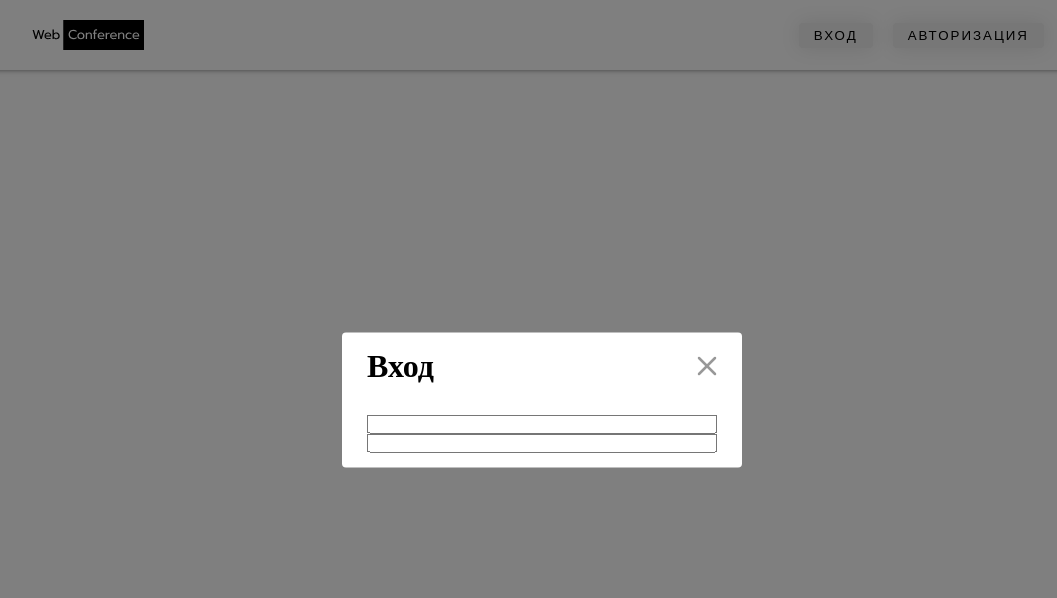
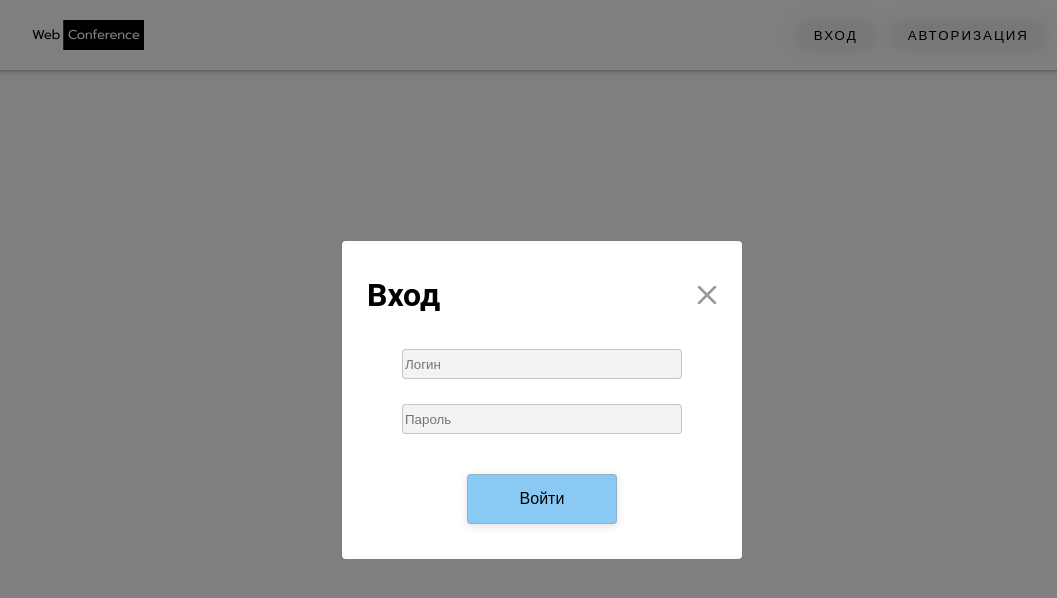
Before and after one commit to This-is-ellesar/video-chat-frontend, a React (Create React App) app: page / in a window 1280 px wide. Both pictures are taken after a click on the button "ВХОД". Shown: the top 598 px of the page, without its empty margins (98-1155 px from the left). Built offline with nearby package versions, Linux system fonts and the light colour scheme.

Commit message:
Модальное окно входа

```diff
--- a/src/assets/style/AppGlobal.tsx
+++ b/src/assets/style/AppGlobal.tsx
@@ -1,8 +1,16 @@
-import styled, { createGlobalStyle } from 'styled-components'
+import { createGlobalStyle } from 'styled-components'
 
-export const AppComponents = createGlobalStyle `
+const robotoFont = '../fonts/Roboto-Regular.ttf'
+
+export const AppComponent = createGlobalStyle `
+    body {
+        margin: 0;
+        padding: 0;
+    }
+
     @font-face {
         font-family: 'Roboto';
-        src: url('../fonts/Roboto-Regular.ttf');
+        src: local('Roboto')
+        url(${robotoFont}) format('ttf');
     }
 `
--- a/src/assets/style/Dialog.tsx
+++ b/src/assets/style/Dialog.tsx
@@ -6,6 +6,7 @@ export const Dialog = styled.div `
     display: ${ ({ toggle } : any) => toggle ? 'block' : 'none'};
     width: 100%;
     height: 100%;
+    font-family: 'Roboto';
 `
 
 export const DialogContainer = styled.div `
@@ -29,12 +30,16 @@ export const Overlay = styled.div `
 export const Title = styled.div `
     display: flex;
     justify-content: space-between;
-    padding: 15px 25px;
+    height: max-content;
+    padding: 35px 25px;
     img {
         cursor: pointer;
+    }
+    h1 {
+        margin: 0;
     }
 `
 
 export const Content = styled.div `
-    padding: 15px 25px;
+    padding: 0px 25px;
 `
--- a/src/assets/style/login/DialogSignIn.tsx
+++ b/src/assets/style/login/DialogSignIn.tsx
@@ -4,4 +4,30 @@ export const SignIn = styled.div `
     display: flex;
     flex-direction: column;
     justify-content: center;
+    align-items: center;
 `
+
+export const Input = styled.input `
+    width: 80%;
+    height: 30px;
+    margin: 0 0 25px 0;
+    background: #F3F3F3;
+    border: 0.3px solid rgba(152, 152, 152, 0.5);
+    outline: none;
+    box-sizing: border-box;
+    border-radius: 4px;
+`
+
+export const Button = styled.button `
+    width: 150px;
+    height: 50px;
+    margin: 15px 0 35px 0;
+    background: #8BC9F5;
+    border: 0.3px solid rgba(152, 152, 152, 0.5);
+    box-sizing: border-box;
+    box-shadow: 0px 2px 8px rgba(0, 0, 0, 0.13);
+    border-radius: 4px;
+    font-size: 16px;
+    outline: none;
+    cursor: pointer;
+`
--- a/src/components/login/DialogSignIn.tsx
+++ b/src/components/login/DialogSignIn.tsx
@@ -1,12 +1,13 @@
 import react from 'react'
-import { SignIn } from '../../assets/style/login/DialogSignIn'
+import { SignIn, Input, Button } from '../../assets/style/login/DialogSignIn'
 
 
 const DialogSignIn = () => {
     return (
         <SignIn>
-            <input type="text"/>
-            <input type="text"/>
+            <Input type="text" placeholder="Логин" />
+            <Input type="password" placeholder="Пароль" />
+            <Button>Войти</Button>
         </SignIn>
     )
 }
--- /dev/null
+++ b/src/font.d.ts
@@ -0,0 +1 @@
+declare module '*.ttf'
--- a/src/index.tsx
+++ b/src/index.tsx
@@ -2,18 +2,13 @@ import React from 'react';
 import ReactDOM from 'react-dom';
 import App from './App';
 import reportWebVitals from './reportWebVitals';
-import { createGlobalStyle } from 'styled-components'
 
-const AppContainer = createGlobalStyle `
-  * {
-    margin: 0;
-    padding: 0;
-  }
-`
+import { AppComponent } from './assets/style/AppGlobal'
+
 
 ReactDOM.render(
   <>
-    <AppContainer />
+    <AppComponent />
     <App />
   </>,
   document.getElementById('root')
--- a/tsconfig.json
+++ b/tsconfig.json
@@ -21,6 +21,7 @@
     "jsx": "react-jsx"
   },
   "include": [
-    "src"
+    "src",
+    "font"
   ]
 }
```
Also changed, not shown: src/App.tsx (+5 -5 lines).
